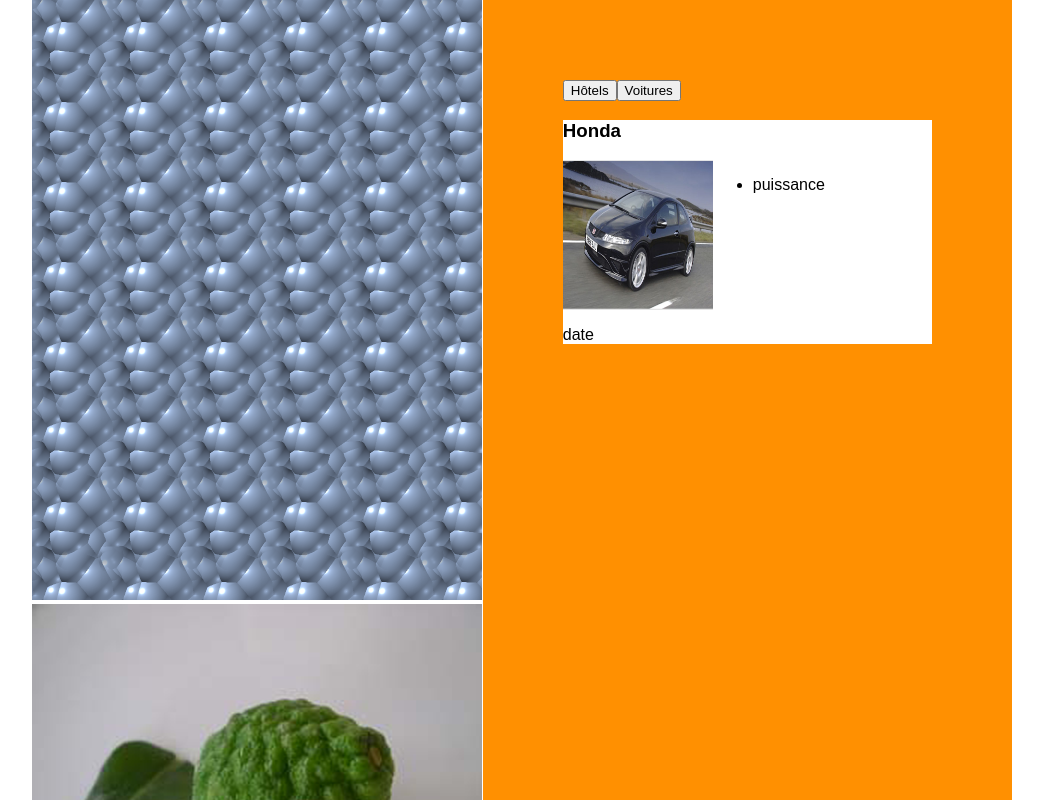
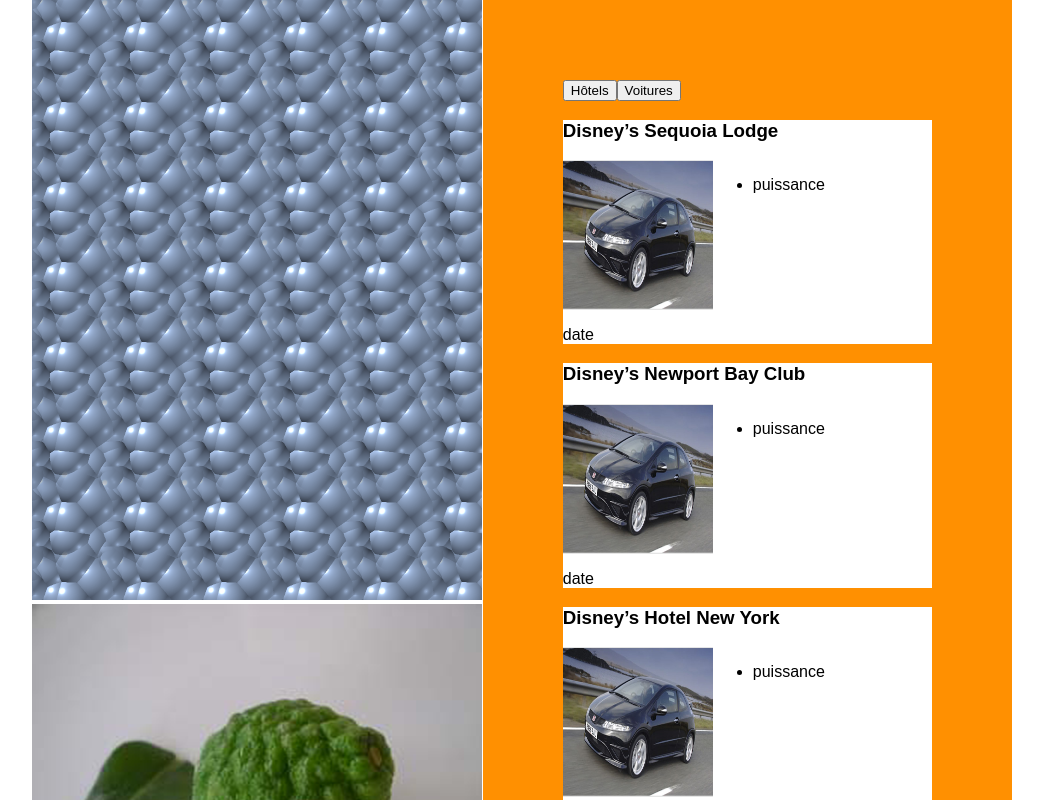
Before and after one commit to DGilian/disney, a React (Create React App) app: page / in a window 1280 px wide. Shown: the top 800 px of the page, without its empty margins (118-1161 px from the left). Built offline with nearby package versions, Linux system fonts and the light colour scheme.

Commit message:
add title data hotel in card

```diff
--- a/src/App.js
+++ b/src/App.js
@@ -2,11 +2,31 @@
 import './App.css';
 import backgroundGrey from './images/Fond.png'
 import vegetation from './images/Image2.png'
-import viewtemp from './images/cars_view.jpg'
 import CardDetail from './components/CardDetail'
 
+import dataCars from './json/cars.json'
+import dataHotels from './json/hotels'
+
 class App extends Component {
+  constructor(){
+    super()
+    this.state = {
+      show : "car"
+    }
+  }
+  handleclickCar= ()=>{
+    this.setState({
+      show : "car"
+    })
+
+  }
+  handleclickHotel=()=>{
+    this.setState({
+      show : "hotel"
+    })
+  }
   render() {
+
     return (
       <main className="App">
         <div className="container">
@@ -17,9 +37,13 @@
           </section>
           <section className ="listContent">
             <div className = "containerList">
-              <button>Hôtels</button>
-              <button>Voitures</button>
-              <CardDetail/>
+              <button onClick = {this.handleclickHotel}>Hôtels</button>
+              <button onClick = {this.handleclickCar}>Voitures</button>
+
+              {dataHotels.map( (value)=>{
+                return <CardDetail key={value.name} title={value.name}/>
+              })  }
+
             </div>
           </section>
         </div>
--- a/src/components/CardDetail.js
+++ b/src/components/CardDetail.js
@@ -3,10 +3,15 @@
 import cssCard from './cardDetail.css'
 
 export default class CardDetail extends Component {
+  constructor(props){
+    super(props)
+  }
+
   render() {
+    const {title} = this.props
     return (
       <article>
-        <h3>Honda</h3>
+        <h3>{title}</h3>
         <div className="content">
           <img className="img" src={imageCar}/>
           <ul>
```
Also changed, not shown: src/json/cars.json (renamed from json/cars.json), src/json/hotels.json (renamed from json/hotels.json).
